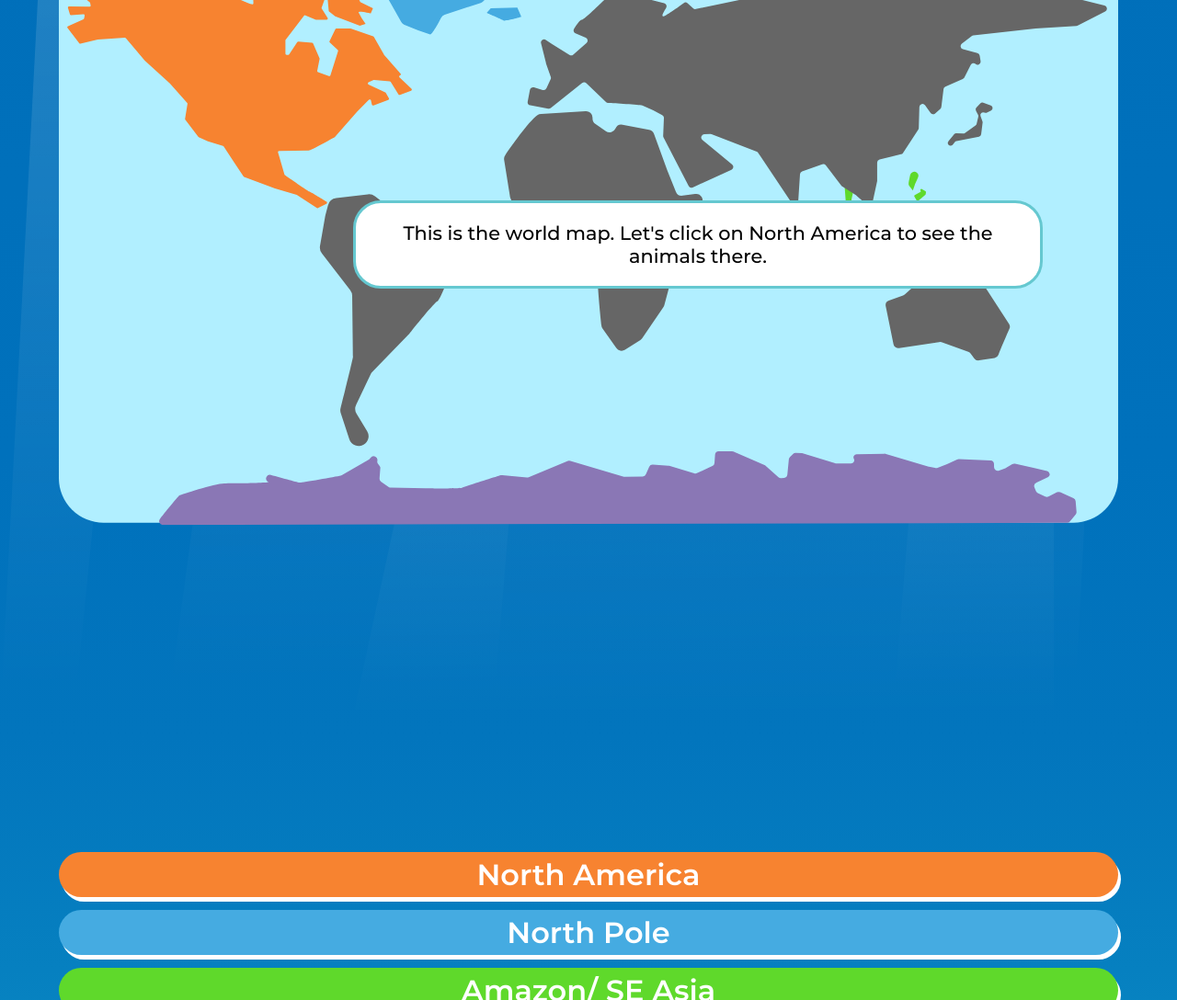
After one commit to kathleenhung5/Sea-Amigos, a PHP site: the page made by Tutorial /tutorial-map.html in a window 1280 px wide. The commit adds this page. Shown: the whole page at 92% size. Run offline with PHP 8.4, Linux system fonts and the light colour scheme.

Commit message:
added tutorial pages

```diff
--- a/Map/worldmap.css
+++ b/Map/worldmap.css
@@ -44,9 +44,11 @@
 
 .map {
     margin-bottom: 30%;
+    z-index: -1;
 }
 
 .buttons {
+    z-index: 2;
     width: 100%;
     text-align: center;
     font-family: 'Montserrat Semi-Bold';
--- /dev/null
+++ b/Tutorial /tutorial-map.html
@@ -0,0 +1,32 @@
+<!DOCTYPE html>
+<html>
+    <head>
+        <meta charset="UTF-8">
+        <meta name="viewport" content="width = device-width, initial-scale = 1.0">
+        <meta http-equiv="X-UA-Compatible" content = "ie=edge">
+        <title>Sea Amigos | Map </title>
+        <link href="../Map/worldmap.css" rel="stylesheet" />
+        <link href="tutorial-welcome.css" rel="stylesheet"/>
+    </head>
+
+    <body>
+        <div id="app">
+            <div class="container">
+                <img src="../Map/images/map-map.svg" alt="world map" class="map"/>
+                <img src="images/speedy.svg" class="turtle-map" alt="speedy"/>
+                <div class="talkbox-map">
+           This is the world map. Let's click on North America to see the animals there.
+        </div>
+                <div class="button-container">
+                    <button id="north-america" class="buttons" onclick="toNA()">North America</button>
+                    <button id="north-pole" class="buttons">North Pole</button>
+                    <button id="amazon" class="buttons">Amazon/ SE Asia</button>
+                    <button id="antarctica" class="buttons">Antarctica</button>
+                </div>
+            </div>
+
+        </div>
+
+    <script src="tutorial.js"></script>
+    </body>
+</html>
--- a/Tutorial /tutorial-welcome.css
+++ b/Tutorial /tutorial-welcome.css
@@ -1,6 +1,26 @@
 @font-face{
     font-family: 'Montserrat Medium';
     src: url(../fonts/Montserrat/Montserrat-Medium.ttf);
+}
+
+@font-face{
+    font-family: 'Montserrat Semi-Bold';
+    src: url(../fonts/Montserrat/Montserrat-SemiBold.ttf);
+}
+
+@keyframes turtleIn {
+    from {left: -80%; top:-30%;}
+    to {left: -10%; top: 40%;}
+}
+
+@keyframes turtleInMap {
+    from {left: -100%; }
+    to {left: -40%;}
+}
+
+@keyframes fadeIn {
+    from {opacity: 0;}
+    to {opacity: 1;}
 }
 
 .app {
@@ -21,13 +41,49 @@
     background-color: white;
     position: absolute;
     width: 60%;
-    left: 20%;
+    left: 15%;
     top:10%;
+    opacity: 0;
     border: 3px solid #65C8D0;
     border-radius: 30px;
     padding: 20px;
     text-align: center;
     margin: 0px;
+    animation: fadeIn 1s forwards;
+    animation-delay: 1s;
+}
+
+.talkbox button {
+    display:block;
+    margin: 0 auto;
+    width: 80%;
+    font-family: 'Montserrat Semi-Bold';
+    font-size: 1em;
+    padding: 10px 10px;
+    background-color: #65C8D0;
+    color: white;
+    border-radius: 30px;
+    margin-top: 10px;
+    border: none;
+}
+
+.talkbox-map {
+    font-family: 'Montserrat Medium';
+    font-size: 1.3em;
+    background-color: white;
+    position: absolute;
+    width: 55%;
+    left: 30%;
+    top:20%;
+    opacity: 0;
+    border: 3px solid #65C8D0;
+    border-radius: 30px;
+    padding: 20px;
+    text-align: center;
+    margin: 0px;
+    animation: fadeIn 1s forwards;
+    animation-delay: 1s;
+    z-index: 0;
 }
 
 .turtle {
@@ -36,4 +92,16 @@
     position:  absolute;
     left: -10%;
     top: 40%;
+    animation: turtleIn 1s forwards;
+    z-index: -1;
 }
+
+.turtle-map {
+    width: auto;
+    height: 60%;
+    position:  absolute;
+    left: -40%;
+    top: 30%;
+    animation:turtleInMap 1s forwards ;
+    z-index: 1;
+}
--- a/Tutorial /tutorial-welcome.html
+++ b/Tutorial /tutorial-welcome.html
@@ -12,9 +12,12 @@
        <div class="app">
         <div class="talkbox">
            Hi! I'm Speedy the Turtle. Welcome to Sea Amigos. Let's go explore!
+            <button>Explore!</button>
         </div>
         <img class="turtle" src="images/speedy.svg" alt="speedy the turtle"/>
 
        </div>
+
+        <script src="tutorial.js"></script>
     </body>
 </html>
--- /dev/null
+++ b/Tutorial /tutorial.js
@@ -0,0 +1,10 @@
+var explBut = document.querySelector(".talkbox button"),
+    NABut = document.querySelector("#north-america");
+
+explBut.addEventListener("click", function(){
+    window.location.href = "tutorial-map.html";
+})
+
+NABut.addEventListener("click",function(){
+    window.location.href = "";
+})
--- a/home/home.js
+++ b/home/home.js
@@ -1,3 +1,7 @@
 function toMap (){
     window.location.href = "./Map/worldmap.html";
 }
+
+function toTutorial(){
+    window.location.href = "./Tutorial/tutorial-welcome.html";
+}
--- a/index.html
+++ b/index.html
@@ -15,7 +15,7 @@
 
                 <div class="buttons-container">
                 <button class="button" id="button-start" onclick="toMap()">Start</button>
-                <button class="button" id="button-tutorial">Tutorial</button>
+                <button class="button" id="button-tutorial" onclick="toTutorial()">Tutorial</button>
                 </div>
 
                <div class="des">
```
Also changed, not shown: 4 other files.
